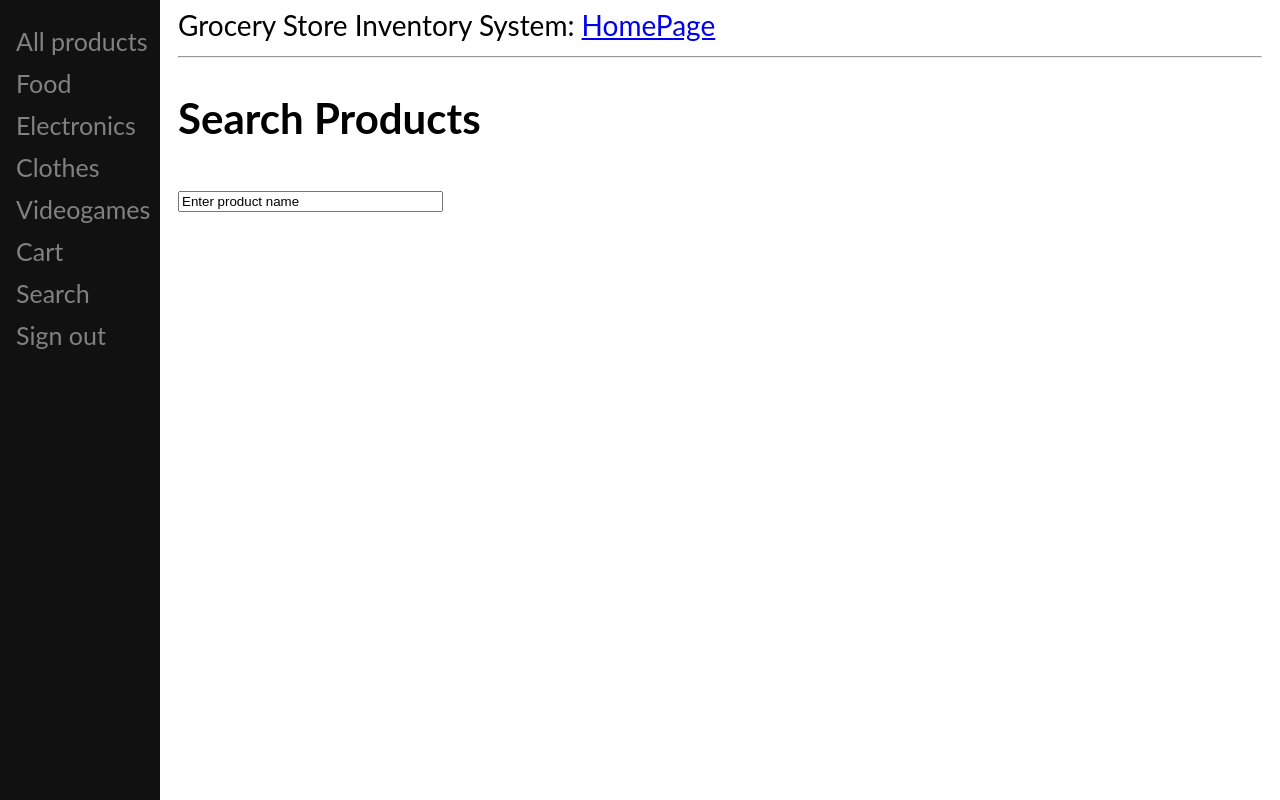
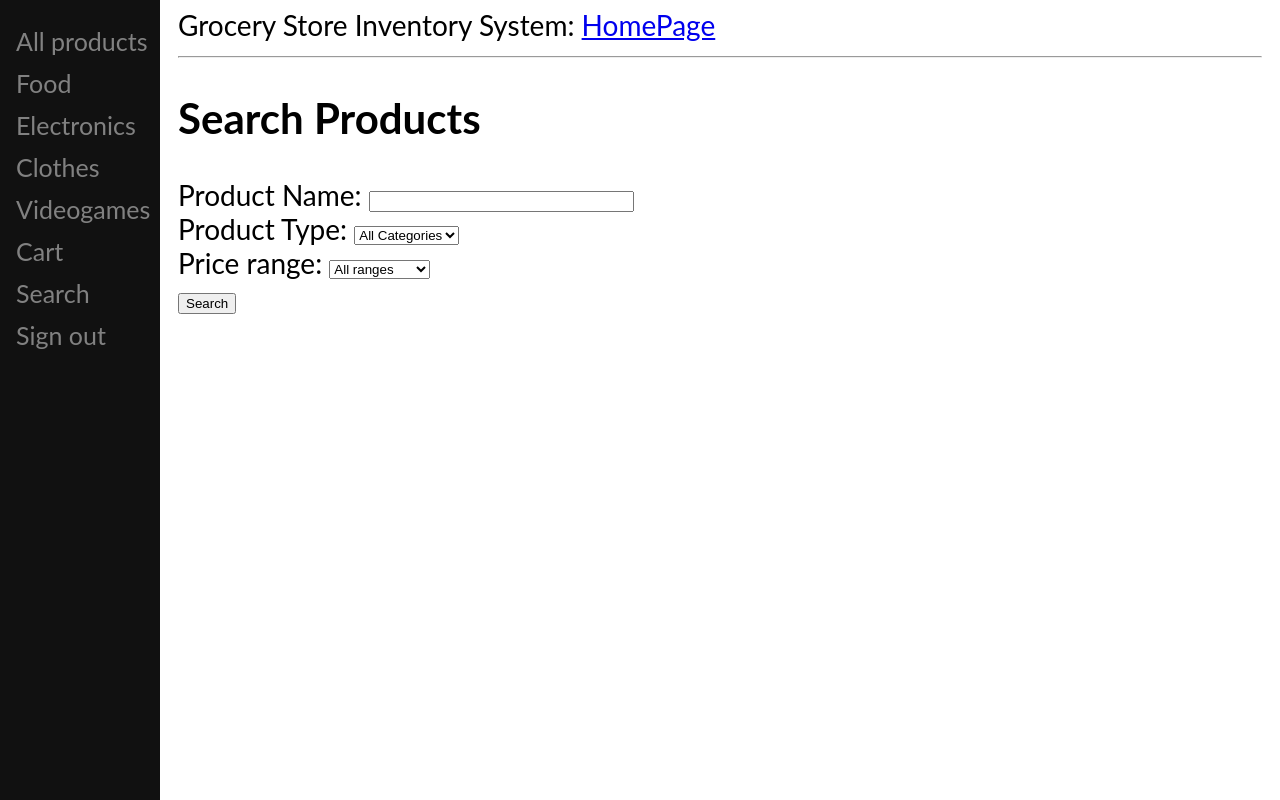
Before and after one commit to ms166/project-311, a Flask app: page /search in a window 1280 px wide. Run offline with Flask 2, Linux system fonts and the light colour scheme; the visitor is signed in with stand-in values (Sample User, id 1); data that the repository does not hold is empty.

Commit message:
added search functionality

```diff
--- a/app/models.py
+++ b/app/models.py
@@ -11,9 +11,28 @@ mysql_instance = MySQL(flask_app_instance)
 @login_manager.user_loader
 def load_user(user_id):
 	User.create()
-
 	return User.getByUsername(user_id)
 
+
+def computePriceRange(price_range):
+	min_price = max_price = 0
+	if(price_range == 'order0-1'):
+		min_price = 1
+		max_price = 10
+	elif(price_range == 'order1-2'):
+		min_price = 10
+		max_price = 100
+	elif(price_range == 'order2-3'):
+		min_price = 100
+		max_price = 1000
+	elif(price_range == 'order3-4'):
+		min_price = 1000
+		max_price = 10000
+	else:
+		assert price_range == 'all'
+		min_price = 1
+		max_price = 100000
+	return min_price, max_price
 
 class Cart:
 	def create():
@@ -160,6 +179,21 @@ class Food:
 			ALTER TABLE FOOD AUTO_INCREMENT=1001;
 			""")
 
+	def searchQuery(item_name, price_range):
+		conn = mysql_instance.connect()
+		cursor = conn.cursor()
+
+		min_price, max_price = computePriceRange(price_range)
+
+		cursor.execute(f"""
+			SELECT name, quantity, price, 'food' as category
+			FROM FOOD
+			WHERE name like '%{item_name}%' AND price >= {min_price} AND price <= {max_price}
+			ORDER BY price ASC;
+			""")
+		res = cursor.fetchall()
+		return res # returns tuple of tuples
+
 	def getPrice(item_name):
 		conn = mysql_instance.connect()
 		cursor = conn.cursor()
@@ -237,6 +271,21 @@ class Electronics:
 		cursor.execute("""
 			ALTER TABLE ELECTRONICS AUTO_INCREMENT=2001;
 			""")
+
+	def searchQuery(item_name, price_range):
+		conn = mysql_instance.connect()
+		cursor = conn.cursor()
+
+		min_price, max_price = computePriceRange(price_range)
+
+		cursor.execute(f"""
+			SELECT name, quantity, price, 'electronics' as category
+			FROM ELECTRONICS
+			WHERE name like '%{item_name}%' AND price >= {min_price} AND price <= {max_price}
+			ORDER BY price ASC;
+			""")
+		res = cursor.fetchall()
+		return res # returns tuple of tuples
 
 	def getPrice(item_name):
 		conn = mysql_instance.connect()
@@ -316,6 +365,21 @@ class Clothes:
 			ALTER TABLE CLOTHES AUTO_INCREMENT=3001;
 			""")
 
+	def searchQuery(item_name, price_range):
+		conn = mysql_instance.connect()
+		cursor = conn.cursor()
+
+		min_price, max_price = computePriceRange(price_range)
+
+		cursor.execute(f"""
+			SELECT name, quantity, price, 'clothes' as category
+			FROM CLOTHES
+			WHERE name like '%{item_name}%' AND price >= {min_price} AND price <= {max_price}
+			ORDER BY price ASC;
+			""")
+		res = cursor.fetchall()
+		return res # returns tuple of tuples
+
 	def getPrice(item_name):
 		conn = mysql_instance.connect()
 		cursor = conn.cursor()
@@ -394,6 +458,21 @@ class Videogames:
 			ALTER TABLE VIDEOGAMES AUTO_INCREMENT=4001;
 			""")
 
+	def searchQuery(item_name, price_range):
+		conn = mysql_instance.connect()
+		cursor = conn.cursor()
+
+		min_price, max_price = computePriceRange(price_range)
+
+		cursor.execute(f"""
+			SELECT name, quantity, price, 'videogames' as category
+			FROM VIDEOGAMES
+			WHERE name like '%{item_name}%' AND price >= {min_price} AND price <= {max_price}
+			ORDER BY price ASC;
+			""")
+		res = cursor.fetchall()
+		return res # returns tuple of tuples
+
 	def getColumnNames():
 		conn = mysql_instance.connect()
 		cursor = conn.cursor()
--- a/app/routes.py
+++ b/app/routes.py
@@ -201,13 +201,71 @@ def food_view_func():
 
 	return render_template('users/food.html', title='Food', food_rows=food_rows, food_columns=food_columns)
 
-@flask_app_instance.route('/search')
+@flask_app_instance.route('/search', methods=['GET', 'POST'])
 @login_required
 def search_view_func():
 	createIfNotExists()
 	insertDefaultProducts()
 
-	return render_template('users/search.html', title='Search Products')
+	# args_response = request.args.to_dict()
+	# form_response = request.form.to_dict()
+	# print(f"args response: {args_response}")
+	# print(f"form response: {form_response}")
+
+	item_name = request.args.get('item_name')
+	quantity = request.args.get('quantity')
+	queryFlag = False
+	res = None
+	if(item_name is not None and quantity is None and len(item_name) != 0): # search request
+		queryFlag = True
+
+		product_type = request.args.get('product_type')
+		price_range = request.args.get('price_range')
+
+		res_food = Food.searchQuery(item_name, price_range)
+		res_clothes = Clothes.searchQuery(item_name, price_range)
+		res_electronics = Electronics.searchQuery(item_name, price_range)
+		res_videogames = Videogames.searchQuery(item_name, price_range)
+
+		res = ()
+		if(product_type == 'food'):
+			res = res_food
+		elif(product_type == 'clothes'):
+			res = res_clothes
+		elif(product_type == 'electronics'):
+			res = res_electronics
+		elif(product_type == 'videogames'):
+			res = res_videogames
+		else:
+			assert product_type == 'all'
+			if(res_food is not None):
+				res = res + res_food
+			if(res_clothes is not None):
+				res = res + res_clothes
+			if(res_electronics is not None):
+				res = res + res_electronics
+			if(res_videogames is not None):
+				res = res + res_videogames
+	elif(item_name is not None and len(item_name) != 0): # add to cart request
+		queryFlag = True
+
+		quantity = request.args.get('quantity')
+		category = request.args.get('category')
+		if(category == 'food'):
+			price = Food.getPrice(item_name)
+		elif(category == 'clothes'):
+			price = Clothes.getPrice(item_name)
+		elif(category == 'electronics'):
+			price = Electronics.getPrice(item_name)
+		else:
+			assert(category == 'videogames')
+			price = Videogames.getPrice(item_name)
+		user = current_user.username
+		# print(item_name, quantity, price, category, user)
+		Cart.insert(item_name, category, quantity, price, user)
+
+	columns = ['Item Name', 'Quantity', 'Price', 'Category']
+	return render_template('users/search.html', title='Search Products', queryFlag=queryFlag, res=res, columns=columns)
 
 @flask_app_instance.route('/user_register', methods=['GET', 'POST'])
 def user_register_view_func():
--- a/app/templates/users/search.html
+++ b/app/templates/users/search.html
@@ -1,9 +1,70 @@
 {% extends 'users/user_base.html' %}
+{% block head_1 %}
+	<link rel="stylesheet" href="{{ url_for('static', filename='css/list_of_prods.css') }}"  />
+{% endblock %}
 {% block content_1 %}
 	<h2>
 		Search Products
 	</h2>
 	<form action="" target="_self">
-		<input type="text" name="item_name" value="Enter product name" size=30>
-		</form>
+		Product Name:
+		<input type="text" name="item_name" value="" size=30><br>
+
+		Product Type:
+		<select name="product_type">
+	    	<option value="all">All Categories</option>
+			<option value="food">Food</option>
+			<option value="clothes">Clothes</option>
+		 	<option value="electronics">Electronics</option>
+		 	<option value="videogames">Videogames</option>
+		</select><br>
+
+		Price range:
+		<select name="price_range">
+	    	<option value="all">All ranges</option>
+			<option value="order0-1">1 - 10</option>
+			<option value="order1-2">10 - 100</option>
+		 	<option value="order2-3">100 - 1000</option>
+		 	<option value="order3-4">1000 - 10000</option>
+		</select><br>
+
+		<input type="submit" value="Search">
+	</form>
+	{% if queryFlag %}
+		{% if res %}
+			<table style="width:100%">
+				<caption>Search Results</caption>
+				{% for column in columns %}
+					<th>
+						{{ column }}
+					</th>
+				{% endfor %}
+				{% for row in res %}
+					<tr>
+						{% for item in row %}
+						<td>
+							{{ item }}
+						</td>
+						{% endfor %}
+						<td>
+							<form action="" target="_self">
+								<input type="hidden" name="item_name" value="{{ row[0] }}">
+								<input type="hidden" name="category" value="{{ row[3] }}">
+								<input type="number" name="quantity" value="1" min="1" max="{{ row[1] }}" >
+								<input type="submit" value="Add to Cart" >
+							</form>
+						</td>
+					</tr><br>
+				{% endfor %}
+			</table>
+		{% else %}
+			<table style="width:100%">
+				<caption>Search Results</caption>
+					<th>
+						No matches found.
+					</th>
+			</table>
+		{% endif %}
+	{% endif %}
+
 {% endblock %}
```
Also changed, not shown: app/test.py (+5 -2 lines).
